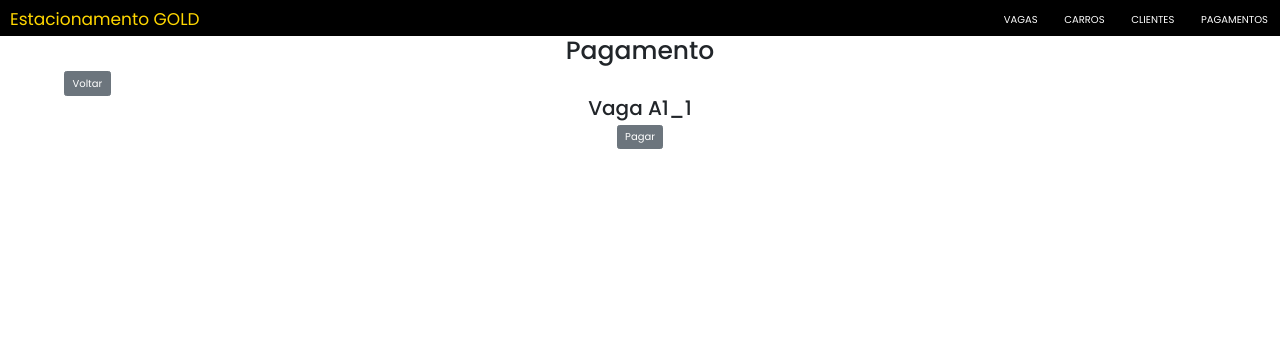
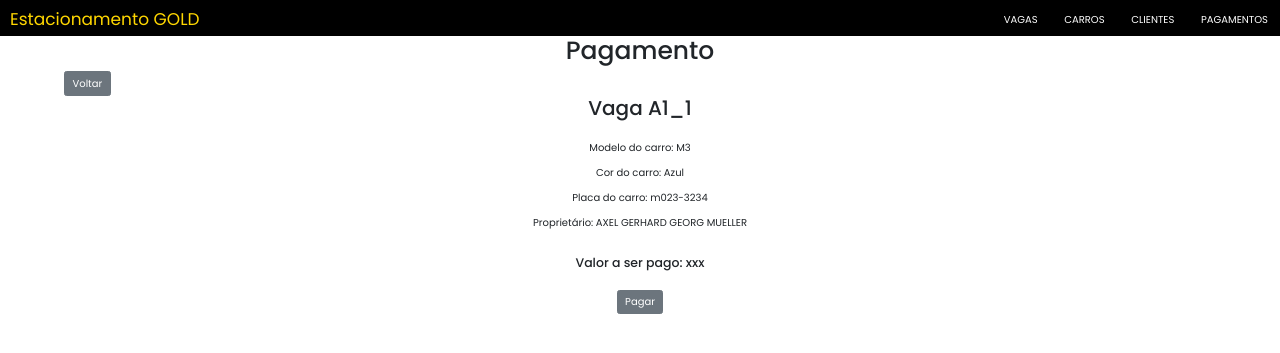
Before and after one commit to AxelGeorg/gerenciador_estacionamento, a Django app: page /gerenciaVagasDetail/1 in a window 1280 px wide. Shown: the top 353 px of the page. Run offline with Django 4.2, Linux system fonts and the light colour scheme; data comes from the database, SQL or seed files in the repository; both versions use the stored data as it was after the commit; tables that the repository leaves empty hold one stand-in row (values such as "Sample post"); some libraries are stand-ins or nearby versions.

Commit message:
Ajuste projetoFinal

```diff
--- a/Estacionamento/templates/gerenciaVaga_detail.html
+++ b/Estacionamento/templates/gerenciaVaga_detail.html
@@ -8,9 +8,19 @@
 <a style="margin-left: 5%" href="{% url 'Estacionamento:gerenciaVagasList' %}"><input type="submit" class="btn btn-secondary" value="Voltar" /></a>
 <div style="text-align:center; margin-left: 25%; margin-right: 25%">
     <h2>Vaga {{gerenciaVaga.vaga.setor}}_{{gerenciaVaga.vaga.id}}</h2>
-
-    <div style="text-align: center">
-        <a href="{% url 'Estacionamento:gerenciaVagasList' %}"><input type="submit" class="btn btn-secondary" value="Pagar" /></a>
-    </div>
+    </br>
+    <p>Modelo do carro: {{gerenciaVaga.carro.modelo}}</p>
+    <p>Cor do carro: {{gerenciaVaga.carro.cor}}</p>
+    <p>Placa do carro: {{gerenciaVaga.carro.placa}}</p>
+    <p>Proprietário: {{gerenciaVaga.carro.proprietario}}</p>
+    </br>
+    <h5>Valor a ser pago: xxx</h5>
+    </br>
+    <form method="POST">
+        {% csrf_token %}
+        <div style="text-align: center">
+            <a href="{% url 'Estacionamento:gerenciaVagasList' %}"><input type="submit" class="btn btn-secondary" value="Pagar" /></a>
+        </div>
+    </form>
 </div>
 {% endblock %}
--- a/Estacionamento/views.py
+++ b/Estacionamento/views.py
@@ -1,6 +1,7 @@
 from django.shortcuts import redirect, render
 from Estacionamento.form import GerenteciaVagasForm
 from Estacionamento.models import GerenciaVaga
+from mainCarros.models import Carro
 
 from mainVagas.models import EnumStatus, Vaga
 
@@ -22,6 +23,9 @@ def gerenciaVagasCreate(request, pk):
     if form.is_valid():
         form.save()
         vaga.save()
+        carro = Carro.objects.get(pk=form['carro'].value())
+        carro.ocupandoVaga = True
+        carro.save()
         return redirect('Estacionamento:main')
 
     data['vaga'] = vaga
@@ -40,4 +44,15 @@ def gerenciaVagasDetail(request, pk):
     data = {}
     gerenciaVaga = GerenciaVaga.objects.get(pk=pk)
     data['gerenciaVaga'] = gerenciaVaga
-    return render(request, 'gerenciaVaga_detail.html', data)
+
+    if request.method == 'POST':
+        carro = Carro.objects.get(pk=gerenciaVaga.carro.id)
+        carro.ocupandoVaga = False
+        carro.save()
+        vaga = Vaga.objects.get(pk=gerenciaVaga.vaga.id)
+        vaga.status = EnumStatus.disponivel
+        vaga.save()
+        gerenciaVaga.delete()
+        return redirect('Estacionamento:gerenciaVagasList')
+    else:
+        return render(request, 'gerenciaVaga_detail.html', data)
--- a/mainCarros/models.py
+++ b/mainCarros/models.py
@@ -1,3 +1,4 @@
+from email.policy import default
 from enum import Enum
 from django.db import models
 from django_enum_choices.fields import EnumChoiceField
@@ -86,6 +87,7 @@ class Carro(models.Model):
         auto_now_add=True, editable=False, verbose_name="Data e Hora Cadastro")
     dataHoraAlteracao = models.DateTimeField(
         auto_now=True, editable=False, verbose_name="Data e Hora Alteração")
+    ocupandoVaga = models.BooleanField(default=False, editable=False)
 
     def __str__(self) -> str:
         return self.modelo + " - " + self.placa
--- a/mainVagas/templates/mainVagas/vaga_detail.html
+++ b/mainVagas/templates/mainVagas/vaga_detail.html
@@ -8,6 +8,7 @@
 <a style="margin-left: 5%" href="{% url 'mainVagas:list' %}"><input type="submit" class="btn btn-secondary" value="Voltar" /></a>
 <div style="text-align:center; margin-left: 25%; margin-right: 25%">
     <p>Modelo: {{vaga.ativa}}</p>
+    <p>Setor: {{vaga.setor}}</p>
     <p>Marca: {{vaga.tipoVeiculo.value}}</p>
     <p>Data Hora Cadastro: {{vaga.dataHoraCadastro}}</p>
     <p>Data Hora Altereção: {{vaga.dataHoraAlteracao}}</p>
```
Also changed, not shown: Estacionamento/form.py (+9 -2 lines), Estacionamento/templates/gerenciaVaga_list.html (+4 -4 lines), mainCarros/templates/mainCarros/carro_detail.html (+7 -0 lines), mainCarros/templates/mainCarros/carro_list.html (+7 -1 lines), Estacionamento/migrations/0001_initial.py, db.sqlite3, mainCarros/migrations/0001_initial.py, mainClientes/migrations/0001_initial.py, mainVagas/migrations/0001_initial.py.
